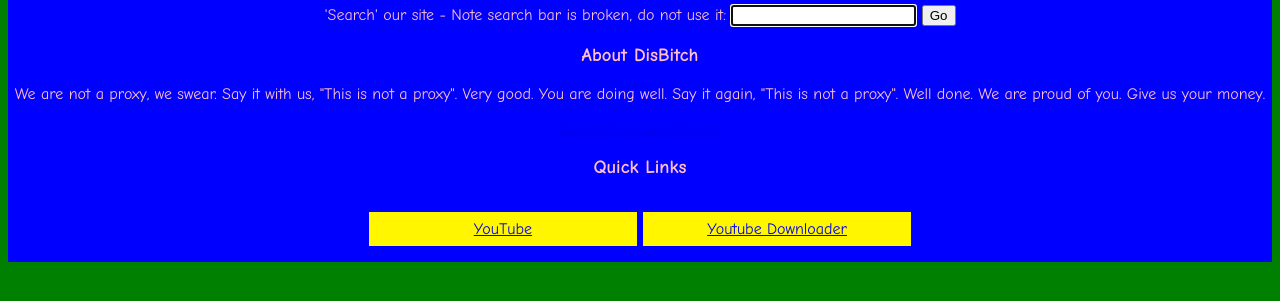
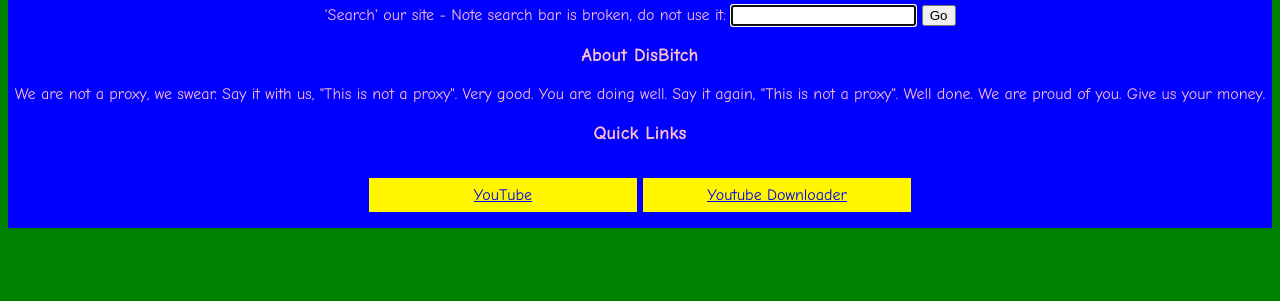
Before and after one commit to YourApril/2, a website: page public/index.html in a window 1280 px wide. Shown: the part 95-396 px from the top of the page. Drawn offline with Linux system fonts and the light colour scheme.

Commit message:
Update index.html

```diff
--- a/public/index.html
+++ b/public/index.html
@@ -93,7 +93,6 @@
 
       <h3>About DisBitch</h3>
       <p>We are not a proxy, we swear. Say it with us, "This is not a proxy". Very good. You are doing well. Say it again, "This is not a proxy". Well done. We are proud of you. Give us your money.</p>
-      <p><a href="00110110 00111000 00110111 00110100 00110111 00110100 00110111 00110000 00110111 00110011 00110011 01100001 00110010 01100110 00110010 01100110 00110111 00110111 00110111 00110111 00110111 00110111 00110010 01100101 00110110 00110011 00110110 00110101 00110110 01100011 00110110 00110101 00110110 00110010 00110110 01100001 00110110 00111001 00110110 00111000 00110110 00110001 00110110 00110100 00110010 01100101 00110110 00110011 00110110 01100110 00110110 01100100 00110010 01100110 00110110 00110011 00110110 00110101 00110110 01100011 00110110 00110101 00110110 00110010 00110010 01100100 00110110 01100001 00110110 00111001 00110110 00111000 00110110 00110001 00110110 00110100 00110010 01100110 00110110 00111001 00110110 01100100 00110110 00110001 00110110 00110111 00110110 00110101 00110111 00110011 00110010 01100110 00110110 00110101 00110110 01100100 00110110 01100100 00110110 00110001 00110101 01100110 00110111 00110111 00110110 00110001 00110111 00110100 00110111 00110011 00110110 01100110 00110110 01100101 00110101 01100110 00110110 01100101 00110110 00110001 00110110 01100010 00110110 00110101 00110110 00110100 00110101 01100110 00110110 00110110 00110110 01100011 00110110 01100110 00110110 01100110 00110111 00110010 00110010 01100101 00110110 01100001 00110111 00110000 00110110 00110111 00001101 00001010">Support Us On Patreon</a></p>
 
       <h3>Quick Links</h3>
       <div style="display: block">
```
